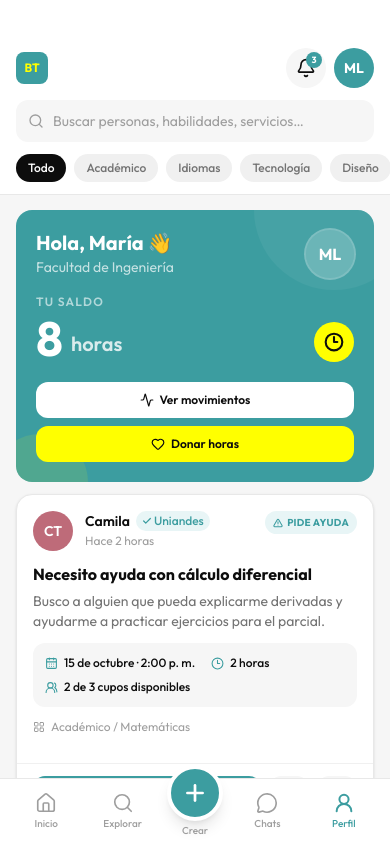
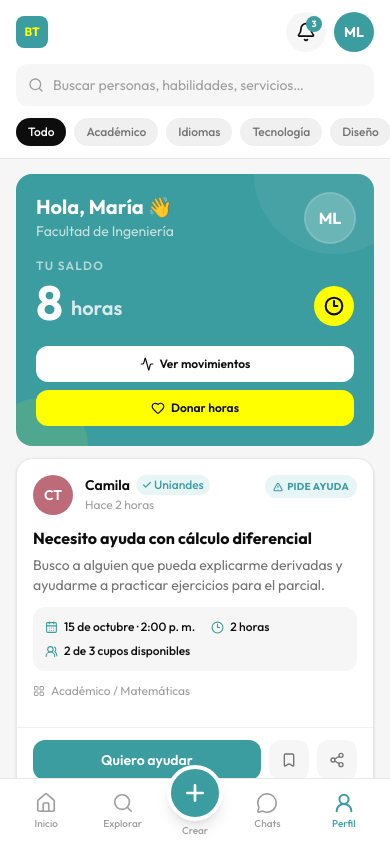
Before and after one commit to aspd-2501/MercadoDeTiempoUniandes, a React (Vite) app in the folder frontend/timebank_frontend/: page / in a window 390 px wide. Shown: the top 842 px of the page. Built offline with nearby package versions, Linux system fonts and the light colour scheme.

Commit message:
arreglos ventana home

```diff
--- a/frontend/timebank_frontend/src/ventanas/HomeFeed.tsx
+++ b/frontend/timebank_frontend/src/ventanas/HomeFeed.tsx
@@ -183,7 +183,7 @@ export default function HomeFeed({
       {/* 02. ENCABEZADO FIJO: identidad, notificaciones, perfil y filtros */}
       <header
         data-section="encabezado-home"
-        className="sticky top-0 z-30 bg-white px-4 pb-0 pt-12 shadow-[0_1px_0_#E8E8E8] lg:pt-6"
+        className="sticky top-0 z-30 bg-white px-4 pb-0 pt-3 shadow-[0_1px_0_#E8E8E8] lg:pt-6"
       >
         <div className="mx-auto max-w-2xl">
 
```
